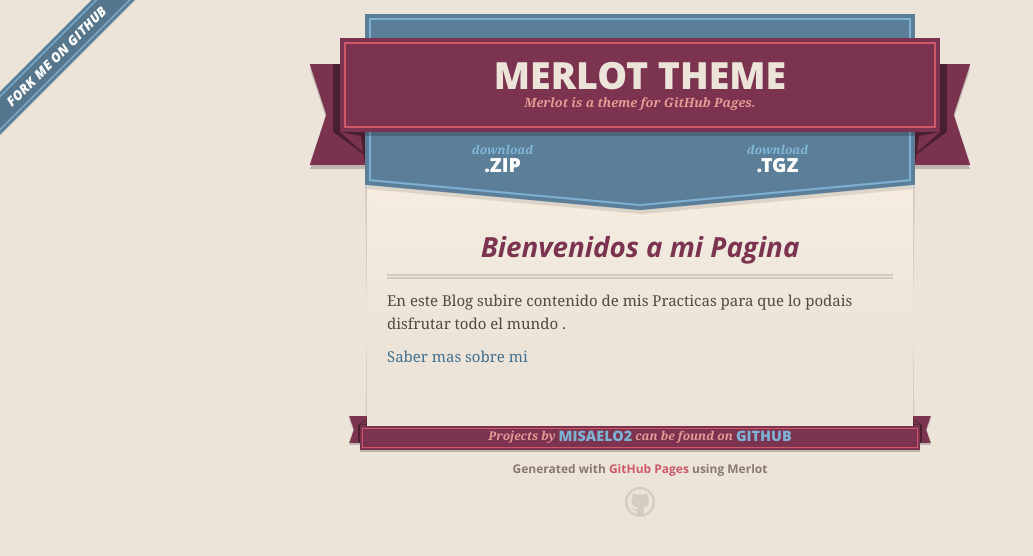
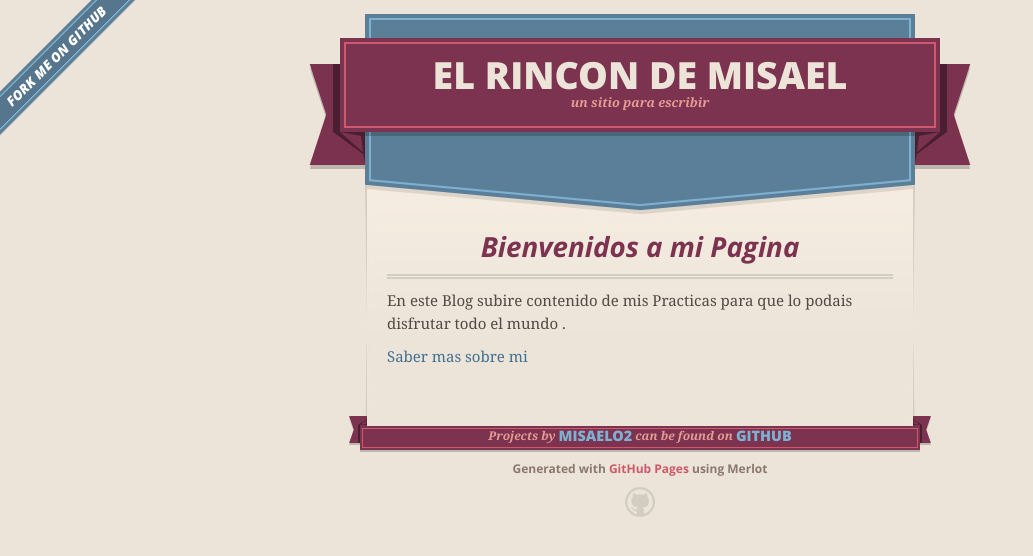
Before and after one commit to misaelo2/Misaelo2.github.io, a Jekyll site: the page built from index.md, in a window 1280 px wide. Shown: the top 556 px of the page, without its empty margins (0-1033 px from the left). Built offline with Jekyll 4.4.1, drawn with Linux system fonts in a browser that asks for light colours; nearby versions of some CDN libraries; our own code applies the rules of GitHub Pages for plain Markdown files.

Commit message:
configurando jekyll

```diff
--- a/_config.yml
+++ b/_config.yml
@@ -1,5 +1,3 @@
-title: Merlot theme
-description: Merlot is a theme for GitHub Pages.
-show_downloads: true
-google_analytics:
+title: El rincon de Misael
+description: un sitio para escribir
 theme: jekyll-theme-merlot
```
